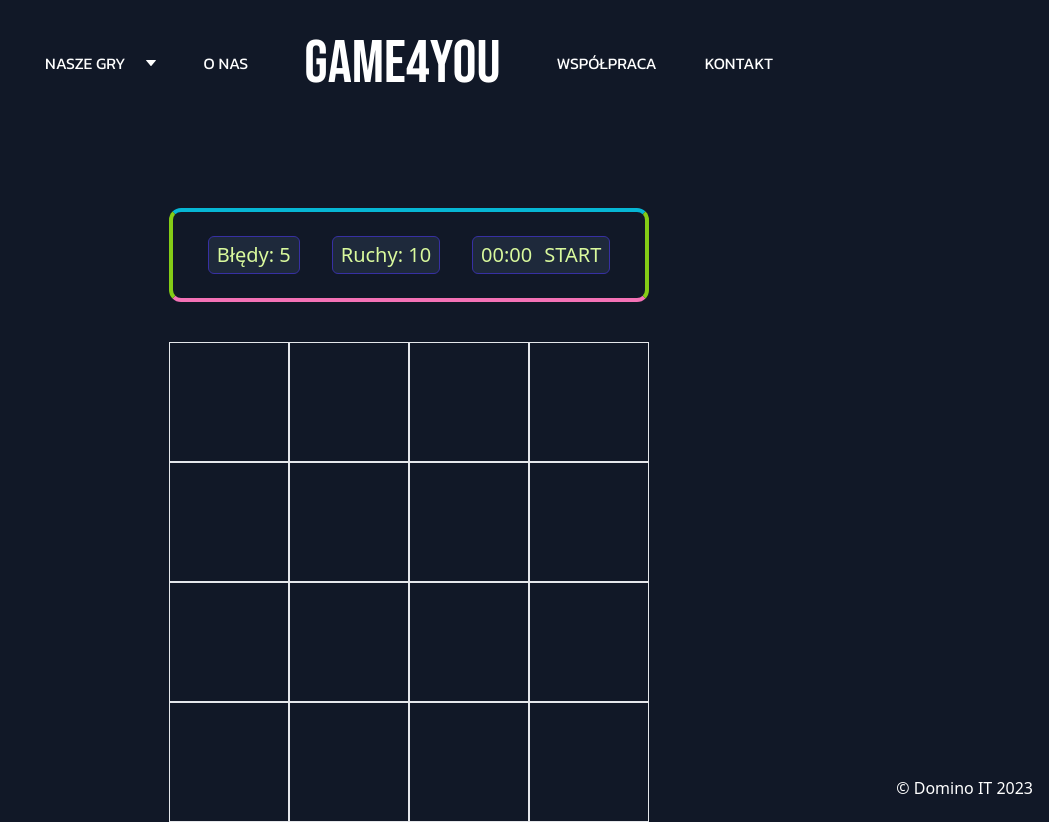
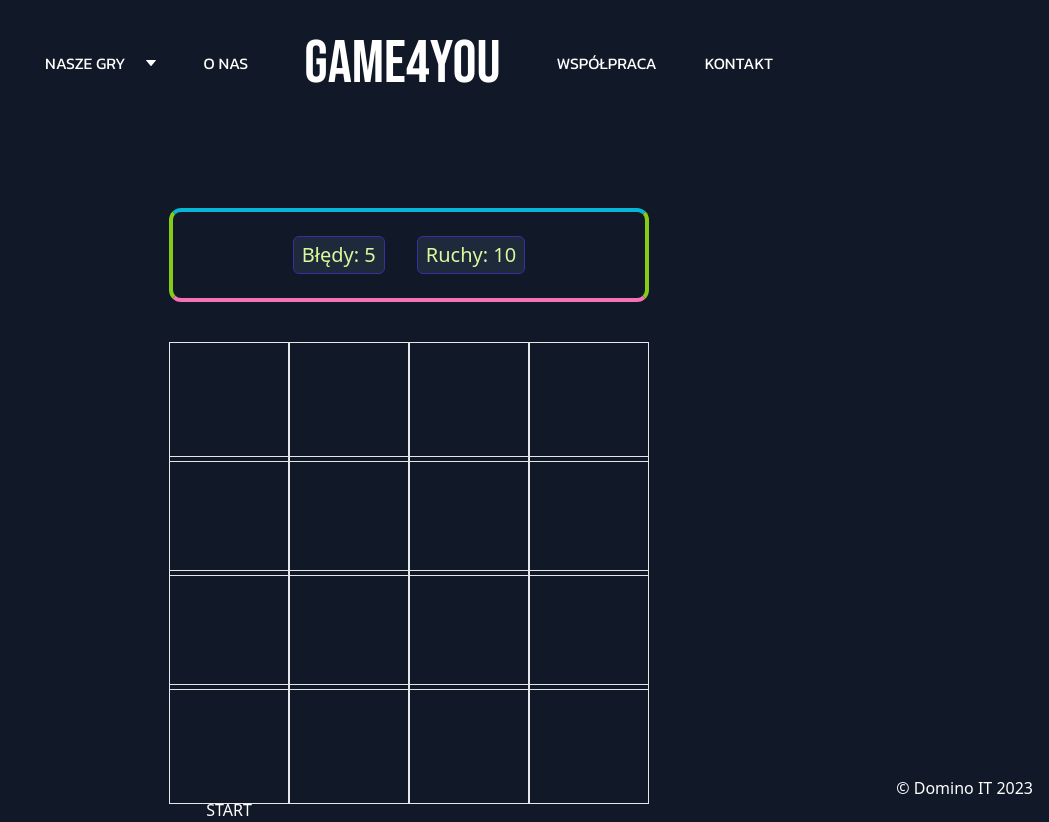
Before and after one commit to DominoxB/Game4You, a Vue app: page /MemoryGame in a window 1280 px wide. Shown: the whole page, without its empty margins (231-1280 px from the left). Built offline with nearby package versions, Linux system fonts and the light colour scheme.

Commit message:
feat: add method show timer after game start

```diff
--- a/src/components/atoms/MemoryInfoBoard.vue
+++ b/src/components/atoms/MemoryInfoBoard.vue
@@ -3,17 +3,12 @@
     class="flex space-x-8 justify-center mb-10 border-4 p-6 rounded-xl border-t-cyan-500 border-b-pink-400 border-x-lime-500 text-lime-200 text-xl">
     <div class="border border-indigo-800 px-2 py-1 rounded-md bg-slate-800">Błędy: 5</div>
     <div class="border border-indigo-800 px-2 py-1 rounded-md bg-slate-800">Ruchy: 10</div>
-    <Timer />
   </div>
 </template>
 
 <script lang="ts">
 import { defineComponent } from 'vue'
-import Timer from './Timer.vue'
 export default defineComponent({
   name: 'MemoryInfo',
-  components: {
-    Timer
-  }
 })
 </script>
--- a/src/components/atoms/Timer.vue
+++ b/src/components/atoms/Timer.vue
@@ -1,12 +1,12 @@
 <template>
-  <div class="border border-indigo-800 px-2 py-1 rounded-md bg-slate-800">
+  <div class="border border-indigo-800 px-2 py-1 text-white rounded-md bg-slate-800">
     <span>{{ formatTime(timeElapsed) }}</span>
-    <button class="ml-3" @click="start">START</button>
   </div>
 </template>
 
 
 <script lang="ts">
+import { onMounted } from "vue"
 import { defineComponent, ref } from "vue"
 
 export default defineComponent({
@@ -18,19 +18,18 @@ export default defineComponent({
         timeElapsed.value++
       }, 1000)
     }
-    const formatTime = (timeElapsed: number) => {
-     const minutes = `0${Math.floor(timeElapsed / 60)}`.slice(-2)
-     const seconds = `0${timeElapsed % 60}`.slice(-2)
+    const formatTime = (time: number) => {
+     const minutes = `0${Math.floor(time / 60)}`.slice(-2)
+     const seconds = `0${time % 60}`.slice(-2)
      return `${minutes}:${seconds}`
 
     }
-    const start = () => {
+    onMounted(() => {
       count()
-    }
+    })
     return {
       timeElapsed,
       formatTime,
-      start
     }
   }
 })
--- a/src/components/organisms/MemoryGameBoard.vue
+++ b/src/components/organisms/MemoryGameBoard.vue
@@ -1,24 +1,28 @@
 <template>
   <div>
     <MemoryInfoBoard />
+    <Timer v-if="!showBtn"/>
     <div class="grid grid-cols-4 grid-rows-4 w-[480px] h-[480px]">
       <div v-for="card in shuffledCards" :key="card.id">
         <CardItem :image="card.image" />
       </div>
+      <button v-if="showBtn" class="text-white" @click="startGame">START</button>
     </div>
   </div>
 </template>
 
 <script lang="ts">
-import { defineComponent } from 'vue'
+import { defineComponent, ref } from 'vue'
 import CardItem from '../atoms/CardItem.vue'
 import MemoryInfoBoard from '../atoms/MemoryInfoBoard.vue'
+import Timer from '../atoms/Timer.vue'
 
 export default defineComponent({
   name: 'MemoryGameBoard',
   components: {
     CardItem,
-    MemoryInfoBoard
+    MemoryInfoBoard,
+    Timer
   },
   setup() {
     const cards = [
@@ -87,10 +91,16 @@ export default defineComponent({
         image: '🍏'
       }
     ]
+    const showBtn = ref(true)
     const shuffledCards = cards.sort(() => 0.5 - Math.random())
+    const startGame = () => {
+      showBtn.value = false
+    }
     return {
       cards,
-      shuffledCards
+      shuffledCards,
+      startGame,
+      showBtn
     }
   }
 })
```
